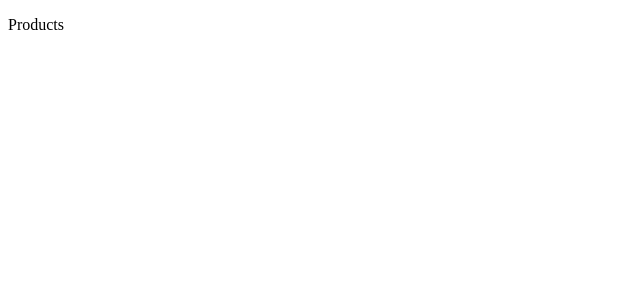
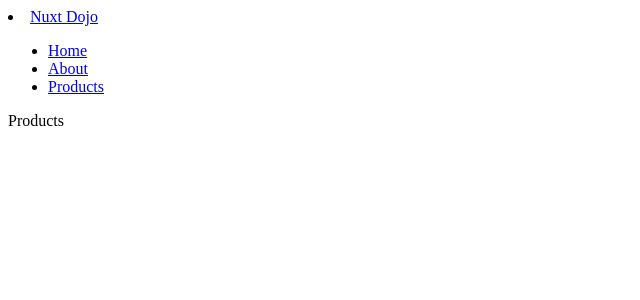
Before and after one commit to Jburdt/nuxt-project, a Nuxt app: page /products in a window 1280 px wide. Shown: the top 300 px of the page, without its empty margins (0-640 px from the left). Built offline with nearby package versions, Linux system fonts and the light colour scheme.

Commit message:
added NuxtLinks and headers to index and about page

```diff
--- a/pages/about.vue
+++ b/pages/about.vue
@@ -1,5 +1,15 @@
 <template>
   <div>
+    <header>
+      <nav>
+        <li><NuxtLink to="/">Nuxt Dojo</NuxtLink></li>
+        <ul>
+          <li><NuxtLink to="/">Home</NuxtLink></li>
+          <li><NuxtLink to="/about">About</NuxtLink></li>
+          <li><NuxtLink to="/products">Products</NuxtLink></li>
+        </ul>
+      </nav>
+    </header>
     <h2>About</h2>
     <p>
       Lorem ipsum dolor sit amet consectetur adipisicing elit. Ducimus
--- a/pages/products/index.vue
+++ b/pages/products/index.vue
@@ -1,5 +1,15 @@
 <template>
   <div>
+    <header>
+      <nav>
+        <li><NuxtLink to="/">Nuxt Dojo</NuxtLink></li>
+        <ul>
+          <li><NuxtLink to="/">Home</NuxtLink></li>
+          <li><NuxtLink to="/about">About</NuxtLink></li>
+          <li><NuxtLink to="/products">Products</NuxtLink></li>
+        </ul>
+      </nav>
+    </header>
     <p>Products</p>
   </div>
 </template>
```
Lines whose indentation alone changed are shown as unchanged.
